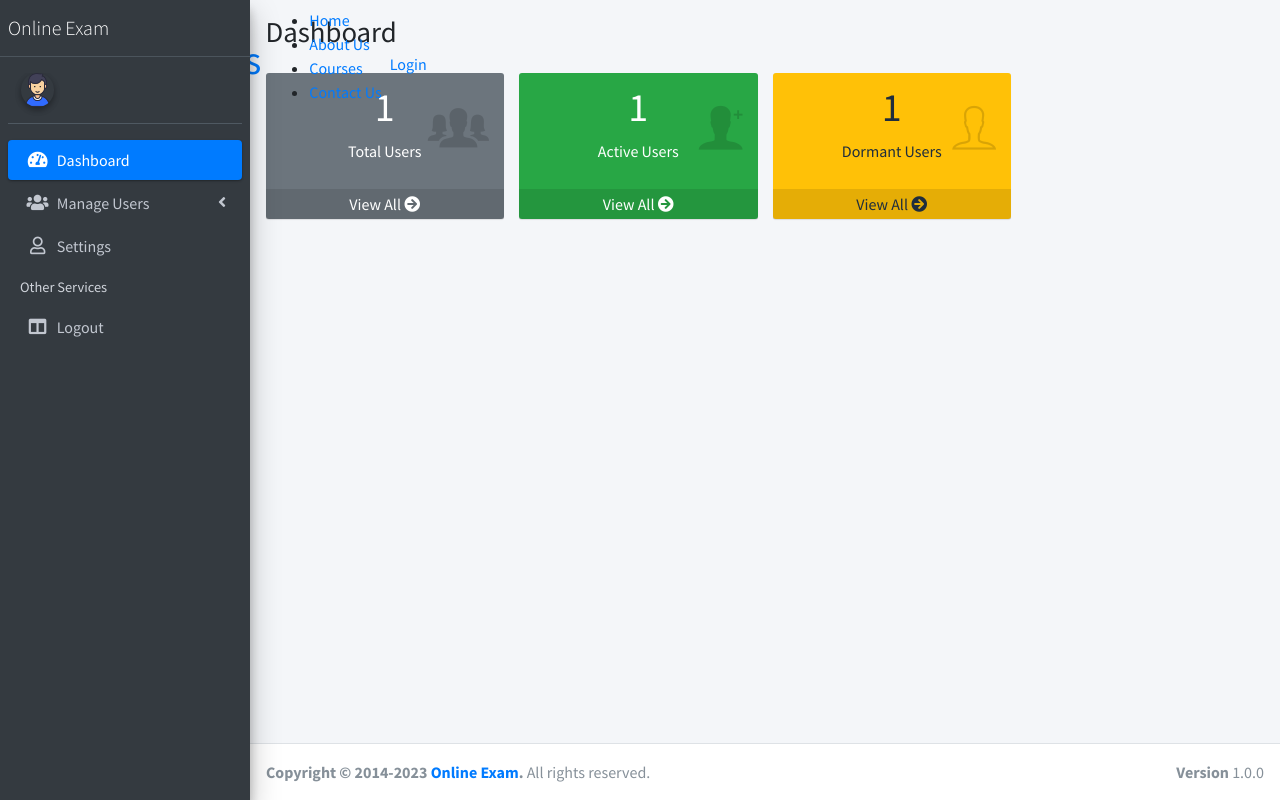
After one commit to Dennismwangi-k/onlineexam, a Django app: template exam/templates/customadmin/dashboard.html in a window 1280 px wide. The commit adds this page. Run offline with Django 5.2, Linux system fonts and the light colour scheme; the template is opened without the code that fills it: most values are stand-ins (such as "Sample title", 1, 10 or a date in 2020); some libraries are stand-ins or nearby versions.

Commit message:
add admin dashboard

```diff
--- a/exam/templates/customadmin/base.html
+++ b/exam/templates/customadmin/base.html
@@ -94,9 +94,15 @@
                 </a>
               </li>
               <li class="nav-item">
-                <a href="{% url 'admin_view_users' %}" class="nav-link">
+                <a href="{% url 'admin_view_active_users' %}" class="nav-link">
                   <i class="far fa-circle nav-icon"></i>
-                  <p>All Users</p>
+                  <p>Active Users</p>
+                </a>
+              </li>
+              <li class="nav-item">
+                <a href="{% url 'admin_view_dormant_users' %}" class="nav-link">
+                  <i class="far fa-circle nav-icon"></i>
+                  <p>Dormant Users</p>
                 </a>
               </li>
             </ul>
--- /dev/null
+++ b/exam/templates/customadmin/dashboard.html
@@ -0,0 +1,74 @@
+{% extends "customadmin/base.html" %}
+{% block content %}
+<!-- Content Wrapper. Contains page content -->
+<div class="content-wrapper">
+  <!-- Content Header (Page header) -->
+  <div class="content-header">
+    <div class="container-fluid">
+      <div class="row mb-2">
+        <div class="col-sm-6">
+          <h1 class="m-0">Dashboard</h1>
+        </div><!-- /.col -->
+        <div class="col-sm-6">
+        </div><!-- /.col -->
+      </div><!-- /.row -->
+    </div><!-- /.container-fluid -->
+  </div>
+  <!-- /.content-header -->
+
+
+  <!-- Main content -->
+  <section class="content">
+    <div class="container-fluid">
+      <!-- Small boxes (Stat box) -->
+      <div class="row">
+        <div class="col-lg-3 col-6">
+          <!-- small box -->
+          <div class="small-box bg-secondary">
+            <div class="inner">
+              <h1>{{total_users_count}}</h1>
+              <p>Total Users</p>
+            </div>
+            <div class="icon">
+              <i class="ion ion-ios-people"></i>
+            </div>
+            <a href="{% url 'admin_view_all_users' %}" class="small-box-footer">View All <i class="fas fa-arrow-circle-right"></i></a>
+          </div>
+        </div>
+        <!-- ./col -->
+        <div class="col-lg-3 col-6">
+          <!-- small box -->
+          <div class="small-box bg-success">
+            <div class="inner">
+              <h1>{{active_users_count}}</h1>
+              <p>Active Users</p>
+            </div>
+            <div class="icon">
+              <i class="ion ion-ios-personadd"></i>
+            </div>
+            <a href="{% url 'admin_view_active_users' %}" class="small-box-footer">View All <i class="fas fa-arrow-circle-right"></i></a>
+          </div>
+        </div>
+        <!-- ./col -->
+        <div class="col-lg-3 col-6">
+          <!-- small box -->
+          <div class="small-box bg-warning">
+            <div class="inner">
+              <h1>{{dormant_users_count}}</h1>
+              <p>Dormant Users</p>
+            </div>
+            <div class="icon">
+              <i class="ion ion-ios-person-outline"></i>
+            </div>
+            <a href="{% url 'admin_view_dormant_users' %}" class="small-box-footer">View All <i class="fas fa-arrow-circle-right"></i></a>
+          </div>
+        </div>
+        <!-- ./col -->
+      </div>
+
+    </div><!-- /.container-fluid -->
+  </section>
+
+  <!-- /.content -->
+</div>
+{% endblock %}
```
